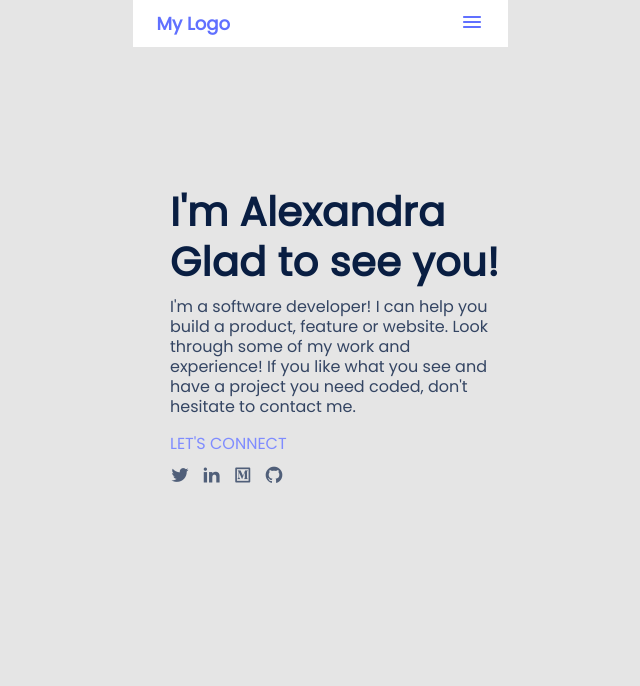
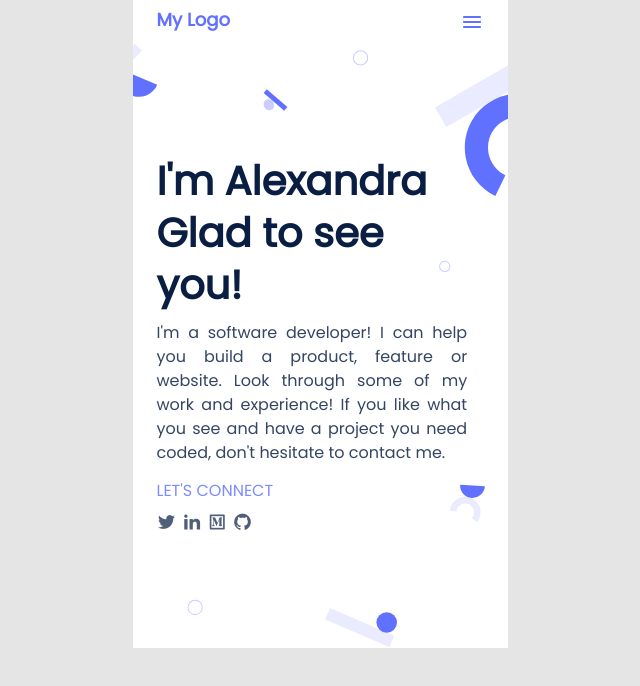
Before and after one commit to Naledi-Dikgale/mobile-portfolio, a website: page index.html in a window 1280 px wide. Shown: the whole page, without its empty margins (320-960 px from the left). Drawn offline with nearby package versions, Linux system fonts and the light colour scheme.

Commit message:
Add intro section and it's styling

```diff
--- a/index.css
+++ b/index.css
@@ -46,6 +46,16 @@ nav {
 .logo {
   text-decoration: none;
   color: var(--calm-purple);
+  width: 76px;
+  height: 20px;
+  font-family: 'Poppins', sans-serif;
+  font-style: normal;
+  font-weight: 700;
+  font-size: 18px;
+  line-height: 20px;
+  display: flex;
+  align-items: center;
+  text-align: center;
 }
 
 .hamburger {
@@ -56,39 +66,58 @@ nav {
 
 .main-container {
   margin-top: 0;
+  background-color: #fff;
 }
 
 .intro {
-  background-image: url(mobintro.png);
+  background-image: url(./assets/hero-background.svg);
   background-size: cover;
-  height: max-content;
+  height: 604px;
 }
 
 .intro-text {
   display: flex;
   flex-direction: column;
-  align-items: flex-start;
-  padding-left: 10%;
-  padding-top: 40%;
-  width: 100%;
+
+  /* align-items: flex-start; */
+  padding: 114px 24px 0 24px;
+
+  /* width: 100%; */
 }
 
 .greeting {
-  font-size: 40px;
+  /* font-size: 40px;
   letter-spacing: 0.37px;
   line-height: 30px;
-  margin-bottom: 0.5em;
+  margin-bottom: 0.5em; */
+  height: 150px;
+  font-family: 'Poppins', sans-serif;
+  font-style: normal;
+  font-weight: 700;
+  font-size: 40px;
+  line-height: 52px;
+  display: flex;
+  align-items: center;
+  margin-bottom: 0;
 }
 
 .bio {
-  line-height: 20px;
+  margin-top: 13px;
   width: 95%;
   max-width: 640px;
+  font-family: 'Poppins', sans-serif;
+  font-style: normal;
+  font-weight: 400;
+  font-size: 16px;
+  line-height: 24px;
+  color: var(--text-color);
+  text-align: justify;
 }
 
 .letsconnect {
-  margin-top: 4%;
-  margin-bottom: 1%;
+  /* margin-top: 4%;
+  margin-bottom: 1%; */
+  margin: 4% 0 1% 0;
   font-size: 16px;
 }
 
@@ -99,7 +128,6 @@ nav {
   padding-bottom: 5em;
 }
 
-/* Helper classes */
 .light-purple {
   color: var(--light-purple);
   font-weight: 500;
@@ -109,99 +137,3 @@ nav {
   color: var(--title-color);
   font-weight: 700;
 }
-
-.d-text {
-  color: var(--text-color);
-  font-weight: 400;
-}
-
-.info-text {
-  color: var(--info-color);
-  font-weight: 400;
-}
-
-/*
-nav {
-  background-color: white;
-  padding-top: 2em;
-  padding-right: 5em;
-  padding-left: 5em;
-  display: flex;
-  align-items: center;
-  justify-content: space-between;
-  font-style: normal;
-  line-height: 20px;
-} */
-
-/* .nav {
-    transition: all 0.1s ease-in;
-} */
-
-.navlinks {
-  list-style: none;
-  display: flex;
-  gap: 2em;
-  font-weight: 500;
-  font-size: 15px;
-}
-
-#hamburger-check:checked ~ .nav .navlinks {
-  display: block;
-  color: white;
-  font-weight: 700;
-  font-size: x-large;
-}
-
-.logo {
-  font-weight: 700;
-  font-size: 18px;
-}
-
-#hamburger-check {
-  display: none;
-}
-
-/* .intro {
-  background-color: white;
-  height: 100vh;
-  width: 100%;
-  border-radius: 0 0 0 100px;
-  background-image: url(intro.png);
-  background-size: cover;
-  box-sizing: border-box;
-} */
-
-/* .intro-text {
-  display: flex;
-  flex-direction: column;
-  align-items: flex-start;
-  padding-left: 20%;
-  padding-top: 20%;
-  width: 70%;
-} */
-
-/* .greeting {
-  font-size: 48px;
-  letter-spacing: 0.37px;
-  line-height: 60px;
-} */
-
-/* .bio {
-  line-height: 28px;
-  max-width: 640px;
-} */
-
-/* .letsconnect {
-  margin-top: 5%;
-  margin-bottom: 2%;
-  font-size: 16px;
-} */
-
-/* .icons {
-  color: var(--icon-color);
-  font-size: 20px;
-} */
-
-.icons i {
-  margin-right: 6px;
-}
--- a/index.html
+++ b/index.html
@@ -24,8 +24,7 @@
     <main class="main-container">
         <section class="intro">
           <div class="intro-text">
-                <p class="greeting h-text">I'm Alexandra</p>
-                <p class="greeting h-text">Glad to see you!</p>
+                <p class="greeting h-text">I'm Alexandra <br> Glad to see <br> you!</p>
                 <p class="bio d-text">
                     I'm a software developer! I can help you build a product, feature or website. Look through some of
                     my work and experience! If you like what you see and have a project you need coded, don't hesitate
```
Also changed, not shown: assets/hero-background.png (added), assets/hero-background.svg (added).
